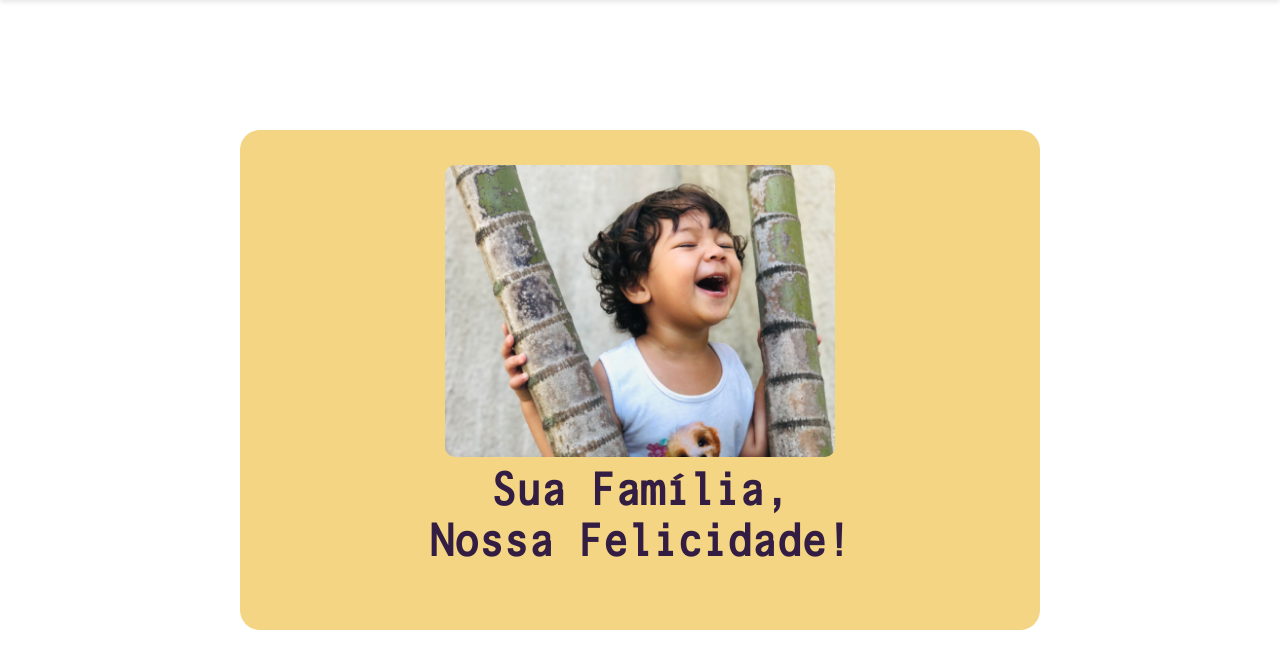
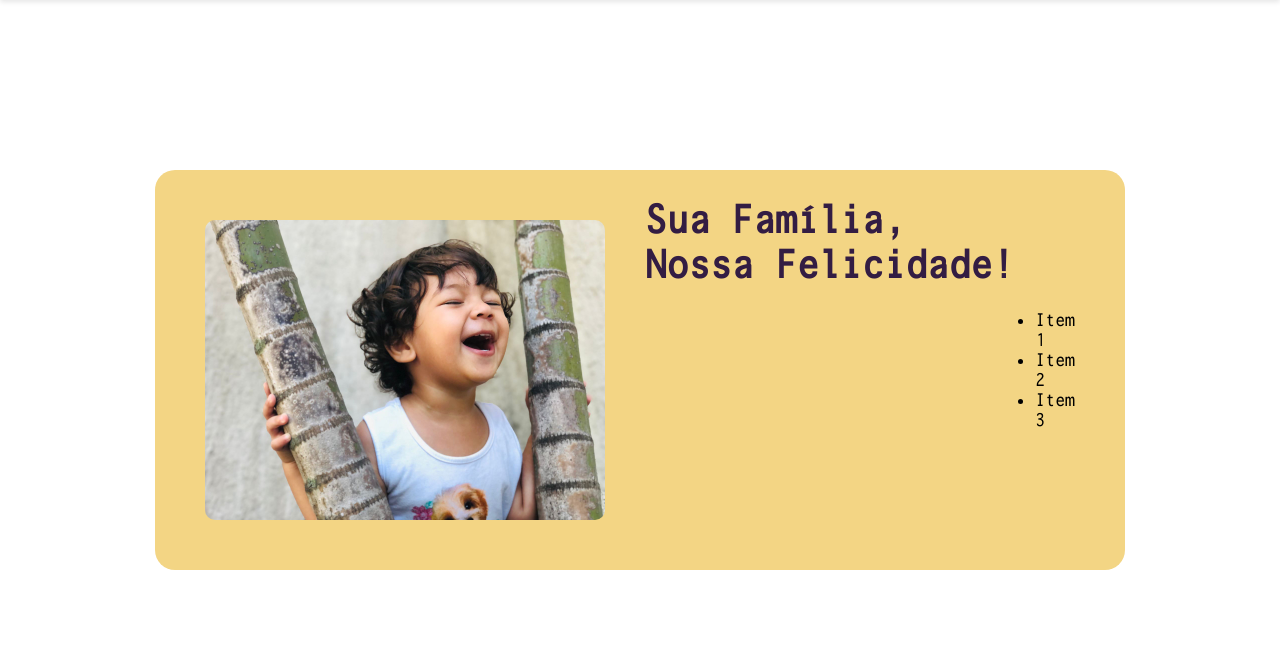
Before and after one commit to Robertt-S/India---Babacare, a Django app: template BabaCare/templates/home.html in a window 1280 px wide. Shown: the part 70-739 px from the top of the page. Run offline with Django 5.2, Linux system fonts and the light colour scheme; the template is opened without the code that fills it, so the values that code supplies are empty.

Commit message:
Arrumando foto da home

```diff
--- a/BabaCare/static/css/style.css
+++ b/BabaCare/static/css/style.css
@@ -18,6 +18,11 @@
 @font-face {
     font-family: BasicFont;
     src: url('../fonts/onuava__.ttf') format('truetype');
+}
+
+@font-face {
+    font-family: decoracao;
+    src: url('../fonts/Sauce_Barbe.otf') format('truetype');
 }
 
 body {
@@ -76,39 +81,45 @@ p {
 /* home.html */
 
 .rectangle {
-    width: 800px;
-    height: 500px;
-    background-color: #f3d584;
-    border-radius: 20px;
-    display: flex;
-    flex-direction: column;  /* Empilha os elementos verticalmente */
-    justify-content: center;
-    align-items: center;  /* Centraliza os elementos horizontalmente */
-    padding: 10px;
-    overflow: hidden;
-    position: absolute;
-    top: 50%;
-    left: 50%;
-    transform: translate(-50%, -40%);
+    width: 970px; /* Largura do contêiner */
+    height: 400px; /* Altura do contêiner */
+    background-color: #f3d584; /* Cor de fundo amarela */
+    border-radius: 20px; /* Cantos arredondados */
+    display: flex; /* Usa Flexbox para layout */
+    /*flex-direction: column;  /* Empilha os elementos verticalmente */
+    /*justify-content: center; /* Alinha os itens verticalmente no centro */
+    align-items: center;  /* Alinha os itens horizontalmente no centro */
+    padding: 30px 50px; /* Espaçamento interno ao redor do conteúdo */
+    /*overflow: hidden; /* Oculta qualquer conteúdo que ultrapasse o contêiner */
+    position: absolute; /* Posiciona o contêiner de forma absoluta */
+    top: 50%; /* Coloca o contêiner a 50% da altura da tela */
+    left: 50%; /* Coloca o contêiner a 50% da largura da tela */
+    transform: translate(-50%, -40%); /* Ajusta a posição para centralizar o contêiner */
 }
 
+/* Estilos para a imagem */
 .image {
-    width: 50%;
-    height: auto;
-    border-radius: 10px;
+    width: 400px;  /* A largura da imagem será 50% do contêiner */
+    height: auto; /* Mantém a proporção original da imagem */
+    border-radius: 10px; /* Cantos arredondados na imagem */
 }
 
+/* Estilos para o texto */
 .text {
-    position: relative; /* Agora acompanha o fluxo normal */
-    margin-bottom: 20px; /* Espaçamento entre o texto e a imagem */
-    color:  #331d43;
-    font-size: 40px; /* Fonte maior */
-    font-weight: bold;
-    text-align: center; /* Alinha o texto no centro */
-    padding: 8px 20px;
-    border-radius: 10px;
-    width: 100%; /* Faz o texto ocupar toda a largura disponível */
+    position: relative;
+    color:  #331d43; /* Cor do texto (um tom de roxo escuro) */
+    font-size: 35px; /* Tamanho da fonte maior */
+    font-weight: bolder; /* Deixa o texto em negrito */
+    text-align: left; /* Alinha o texto ao centro */
+    padding: 8px; /* Espaçamento interno ao redor do texto */
+    padding-left: 40px;
+    padding-right: 0px; /*margem da direita*/
+    align-self: flex-start; /*nao segue oq o retangulo fala*/
+    width: 100%; /* O texto ocupa toda a largura disponível */
+    margin-top: -10px;
 }
+
+
 
 
 
--- a/BabaCare/templates/home.html
+++ b/BabaCare/templates/home.html
@@ -11,6 +11,12 @@
         {% load static %}
         <img src="{% static 'images/olivia_arvore.jpg' %}" alt="Imagem não carregada" class="image">
         <p class="text">Sua Família,<br>Nossa Felicidade!</p>
+        <ul class="list">
+            <li>Item 1</li>
+            <li>Item 2</li>
+            <li>Item 3</li>
+        </ul>
+
     </div>
 
 
```
